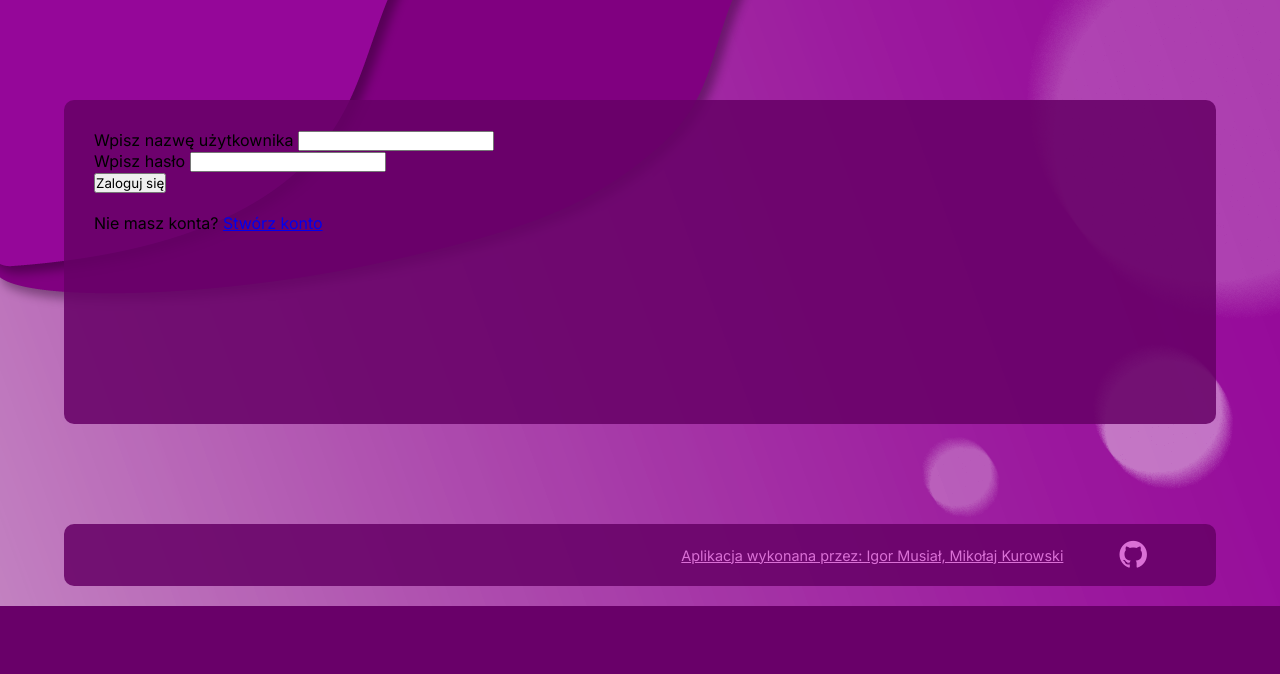
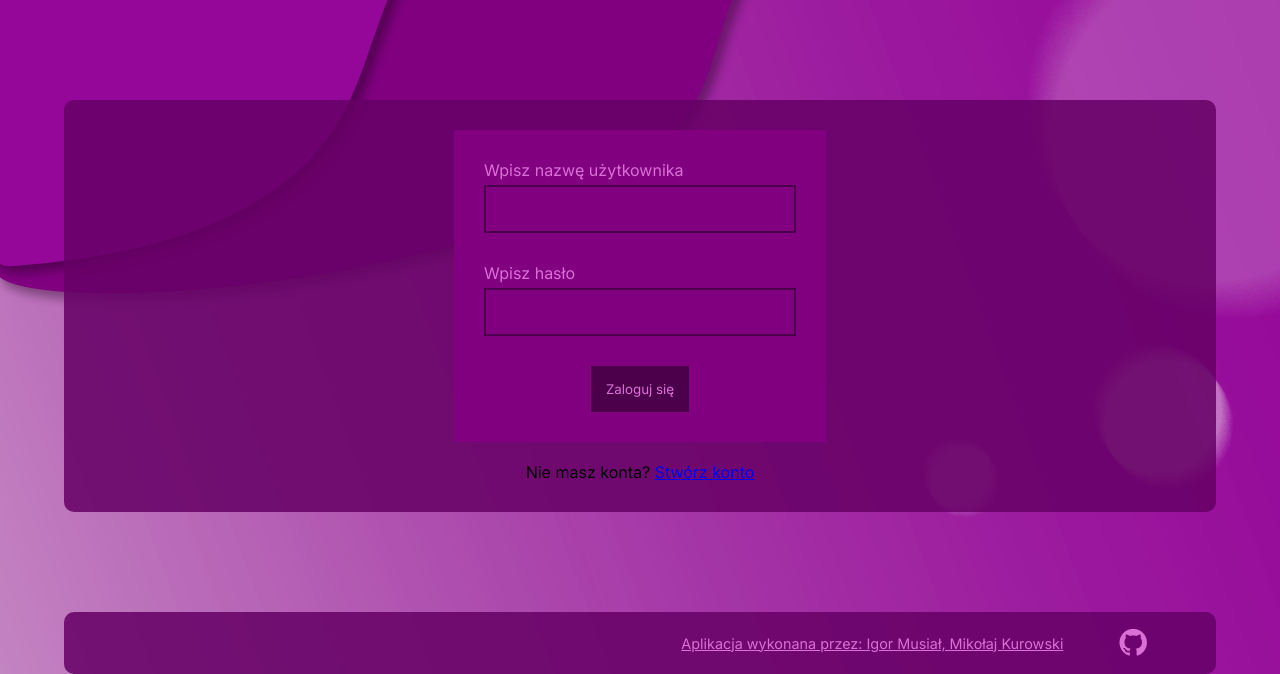
Before and after one commit to Igorzysko1/GhostCards, a PHP site: page /logowanie.php in a window 1280 px wide. Shown: the part 194-868 px from the top of the page. Before the commit the page ends 800 px from the top, so only its background shows below. Run offline with PHP 8.4, Linux system fonts and the light colour scheme.

Commit message:
Add form classes, form styles not done yet

```diff
--- a/logowanie.php
+++ b/logowanie.php
@@ -1,18 +1,20 @@
 <?php include "includes/header.php"; ?>
 
-<form action="" method="post">
+<form action="" method="post" class="main-form">
     <div class="form-group">
-        <label for="nazwa">Wpisz nazwę użytkownika</label>
-        <input type="text" name="nazwa" id="nazwa" required>
+        <label class="form-label" for="nazwa">Wpisz nazwę użytkownika</label>
+        <input type="text" name="nazwa" id="nazwa" class="form-input" required>
     </div>
     <div class="form-group">
-        <label for="haslo">Wpisz hasło</label>
-        <input type="password" name="haslo" id="haslo" required>
+        <label class="form-label" for="haslo">Wpisz hasło</label>
+        <input type="password" name="haslo" id="haslo" class="form-input" required>
     </div>
-    <input type="submit" value="Zaloguj się">
+    <div class="form-group">
+        <input type="submit" value="Zaloguj się" class="form-submit">
+    </div>
 </form>
 
-<p>Nie masz konta? <a href="rejestracja.php">Stwórz konto</a></p>
+<p class="text-normal">Nie masz konta? <a href="rejestracja.php">Stwórz konto</a></p>
 
 <?php
 if ($_SERVER['REQUEST_METHOD'] === "POST") {
--- a/styles/style.css
+++ b/styles/style.css
@@ -142,12 +142,13 @@
 
 main {
   width: 90%;
-  padding: 30px;
   background: var(--purple-dark-bg);
   border-radius: 10px;
+  padding: 30px;
 
   display: flex;
   flex-direction: column;
+  align-items: center;
   gap: 20px;
 
   height: 80vh;
@@ -167,11 +168,11 @@
   flex-wrap: wrap;
   align-items: center;
   gap: 5%;
+  width: 90%;
 }
 
 .fiszka-set {
-  width: 20%;
-  height: max-content;
+  width: fit-content;
   border-radius: 20px;
   padding: 20px;
   background-color: var(--purple-dark);
@@ -223,6 +224,57 @@
 .main-form {
   display: flex;
   flex-direction: column;
+  align-items: center;
+  gap: 30px;
+  padding: 30px;
+  max-width: fit-content;
+  max-height: fit-content;
+
+  background: purple;
+  backdrop-filter: blur(4px);
+}
+
+.form-group {
+  display: flex;
+  flex-direction: column;
+  align-items: start;
+  gap: 5px;
+}
+
+.form-input {
+  padding: 10px;
+  background: none;
+  font-size: 125%;
+  border: 2px solid var(--purple-dark);
+  color: var(--purple-light);
+  transition: 0.3s;
+  outline: none;
+}
+
+.form-input:focus {
+  border: 2px solid var(--purple-dark);
+  background-color: var(--purple-dark);
+  transition: 0.3s;
+  padding: 15px;
+  border-radius: 10px;
+}
+
+.form-label {
+  color: var(--purple-light);
+}
+
+.form-submit {
+  border: none;
+  background-color: var(--purple-dark);
+  color: var(--purple-light);
+  padding: 15px;
+  transition: 0.3s;
+}
+
+.form-submit:hover {
+  transition: 0.3s;
+  cursor: pointer;
+  font-size: 110%;
 }
 
 /* form styles end */
```
Also changed, not shown: fiszki.php (+16 -8 lines), rejestracja.php (+8 -6 lines).
